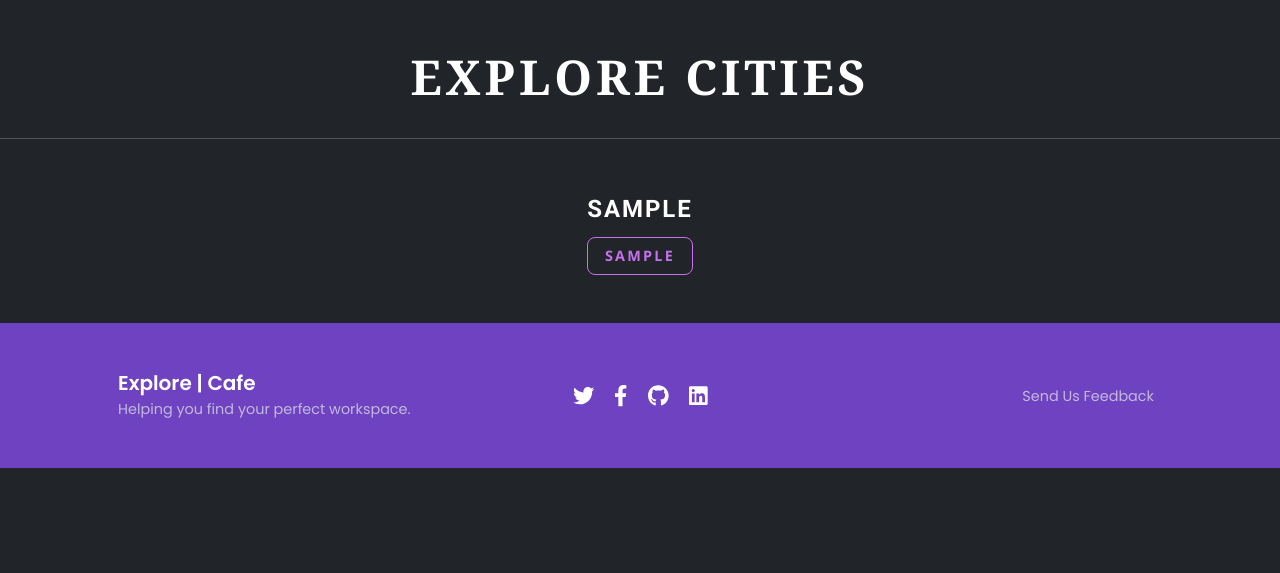
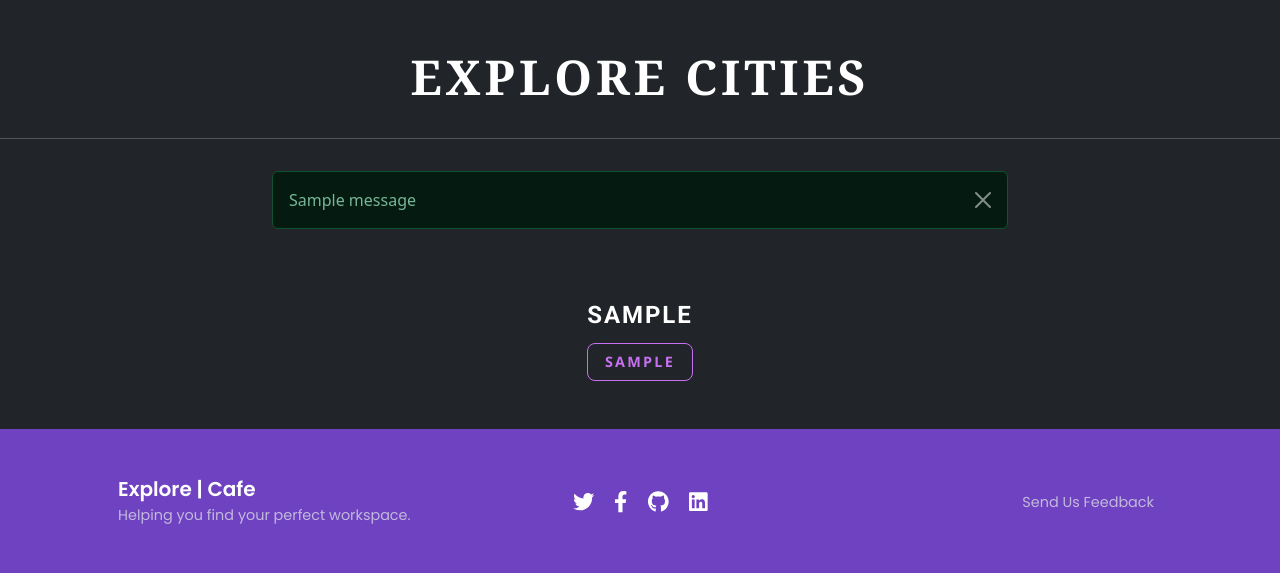
Before and after one commit to KushalRegmi61/ExploreCafe-Website, a Flask app: page /explore_cafe in a window 1280 px wide. Shown: the part 74-647 px from the top of the page. Run offline with Flask 3, Linux system fonts and the light colour scheme; tables that the repository leaves empty hold one stand-in row (values such as "Sample post"); one stand-in notice (Sample message) is shown; some libraries are stand-ins or nearby versions.

Commit message:
update to add flash message section

```diff
--- a/templates/explore_cafe.html
+++ b/templates/explore_cafe.html
@@ -3,6 +3,25 @@
 
 <h1 class="text-center heading pt-5">Explore Cities</h1>
 <hr>
+
+<!-- Flash Messages Section -->
+<div class="container py-3">
+    {% with messages = get_flashed_messages(with_categories=true) %}
+    {% if messages %}
+    <div class="row justify-content-center">
+        <div class="col-lg-8 col-md-10">
+            {% for category, message in messages %}
+            <div class="alert alert-{{ category }} alert-dismissible fade show" role="alert">
+                {{ message }}
+                <button type="button" class="btn-close" data-bs-dismiss="alert" aria-label="Close"></button>
+            </div>
+            {% endfor %}
+        </div>
+    </div>
+    {% endif %}
+    {% endwith %}
+</div>
+
 
 <div class="py-4">
     {% for country, cities in countries.items() %}
```
